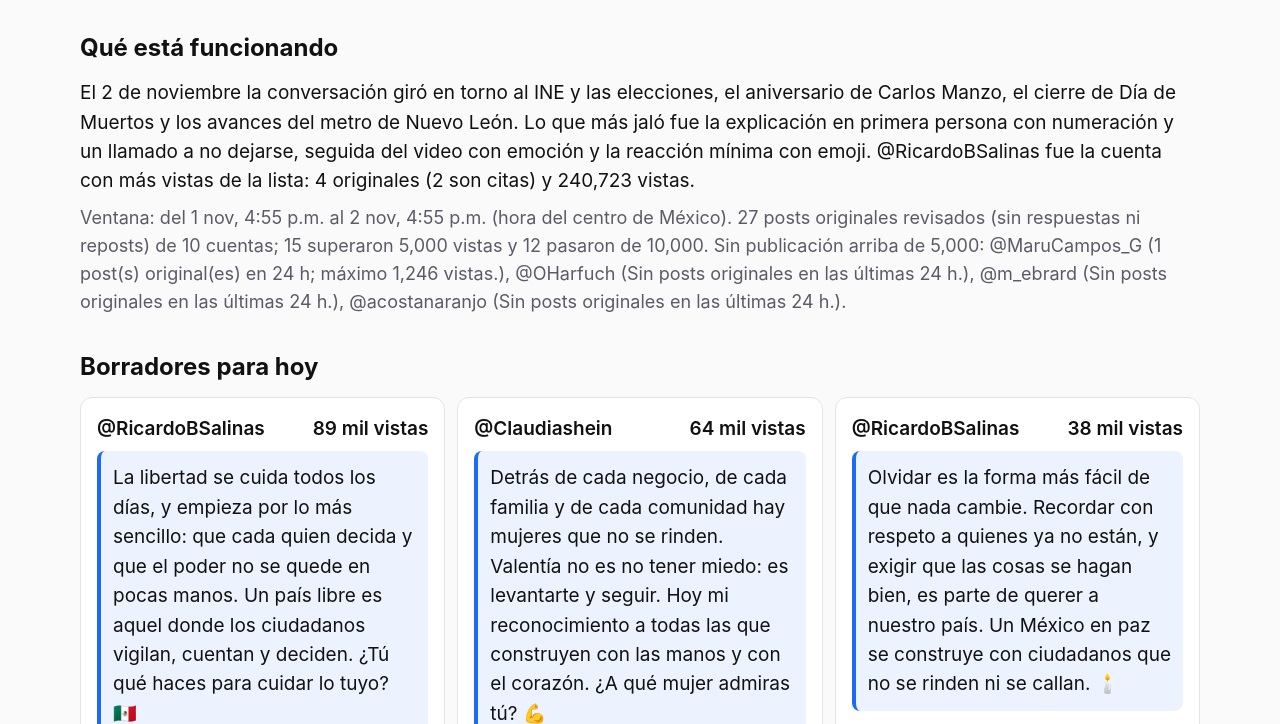
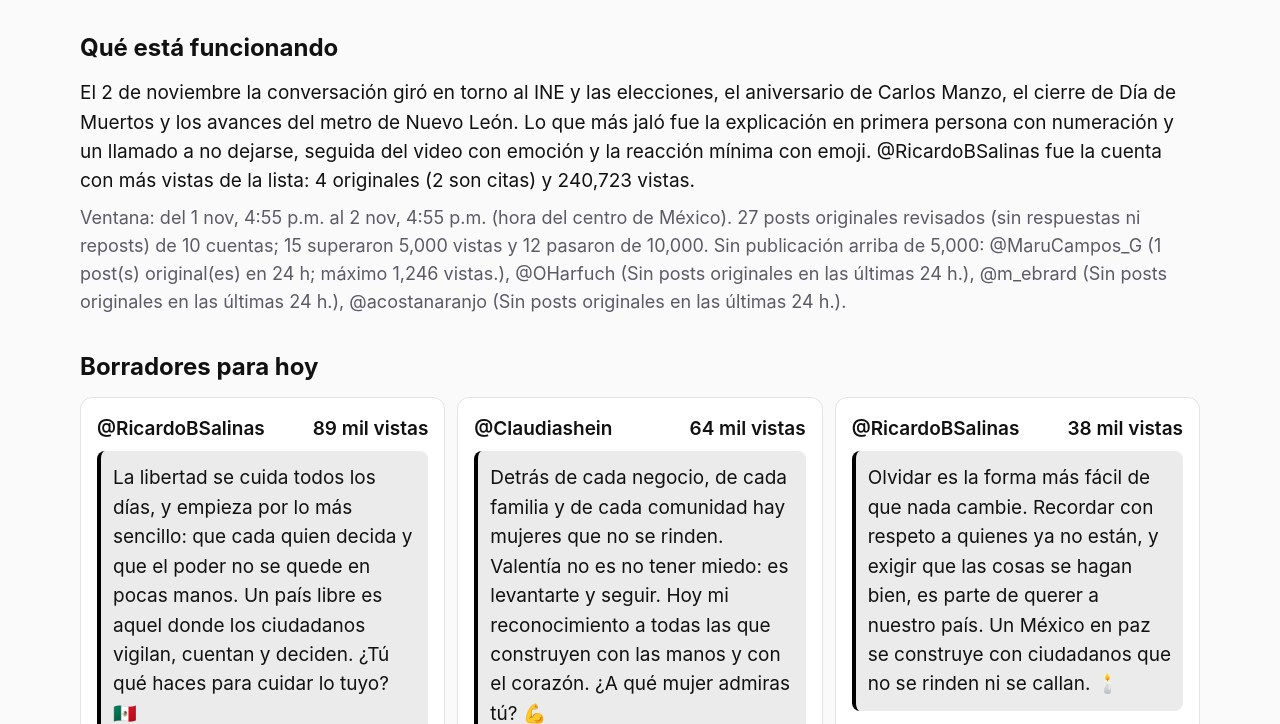
Before and after one commit to ricardobsalinas/ricardobsalinas-board, a plain HTML site: page index.html in a window 1280 px wide. Shown: the part 279-1003 px from the top of the page. Drawn offline with Linux system fonts and the light colour scheme.

Commit message:
Colores: verde→amarillo, azul→negro

```diff
--- a/index.html
+++ b/index.html
@@ -7,8 +7,8 @@
 <title>Score de viralidad en X</title>
 <link rel="icon" href="data:,">
 <style>
-:root{--bg:#fafafa;--fg:#111;--mu:#5b5b66;--card:#fff;--ln:#e3e3e8;--ac:#1d6bf3;--ok:#0a7d38;--fs:clamp(1.0625rem,1rem + .35vw,1.1875rem)}
-@media (prefers-color-scheme:dark){:root{--bg:#0d0d10;--fg:#ececf1;--mu:#a0a0ad;--card:#17171c;--ln:#2a2a33;--ac:#6ea2ff;--ok:#4ade80}}
+:root{--bg:#fafafa;--fg:#111;--mu:#5b5b66;--card:#fff;--ln:#e3e3e8;--ac:#000000;--ok:#8a6d00;--fs:clamp(1.0625rem,1rem + .35vw,1.1875rem)}
+@media (prefers-color-scheme:dark){:root{--bg:#0d0d10;--fg:#ececf1;--mu:#a0a0ad;--card:#17171c;--ln:#2a2a33;--ac:#f5f5f5;--ok:#facc15}}
 *{box-sizing:border-box}
 html{-webkit-text-size-adjust:100%}
 body{margin:0;background:var(--bg);color:var(--fg);font:400 var(--fs)/1.55 -apple-system,BlinkMacSystemFont,"Segoe UI",Roboto,Helvetica,Arial,sans-serif;overflow-wrap:anywhere}
```
